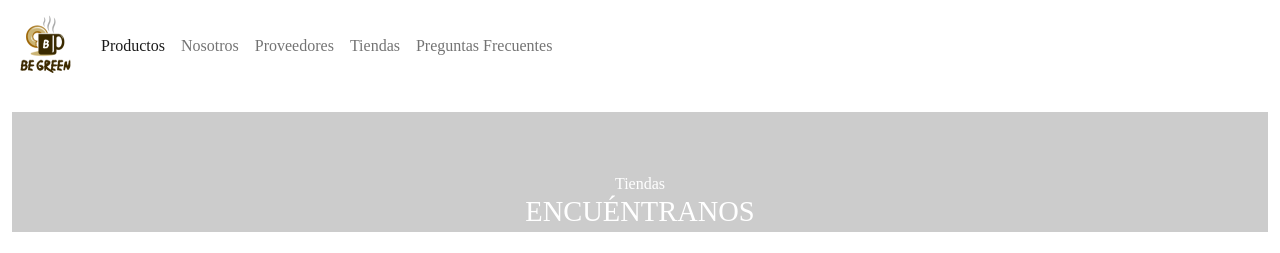
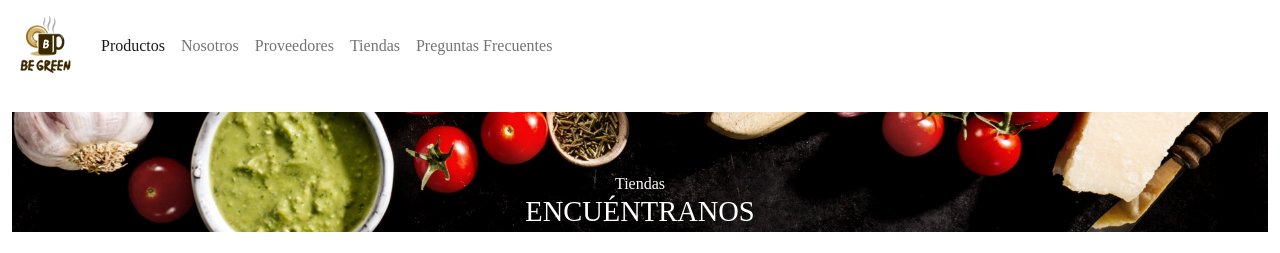
Before and after one commit to ElGuiChe/BeGreen, a website: page tiendas.html in a window 1280 px wide. Shown: the top 253 px of the page. Drawn offline with nearby package versions, Linux system fonts and the light colour scheme; the site is published under a folder, as on GitHub Pages, so addresses that start at the root find nothing.

Commit message:
Cambio ruta imagen

```diff
--- a/SCSS/views/_tiendas.scss
+++ b/SCSS/views/_tiendas.scss
@@ -1,5 +1,5 @@
 .hero-image {
-    background-image: url("/imagenes/imagenTiendas2.png");
+    background-image: url("../imagenes/imagenTiendas2.png");
     background-color: #cccccc;
     height: 120px;
     background-position: center;
```
Also changed, not shown: CSS/style.css, 1 other file.
